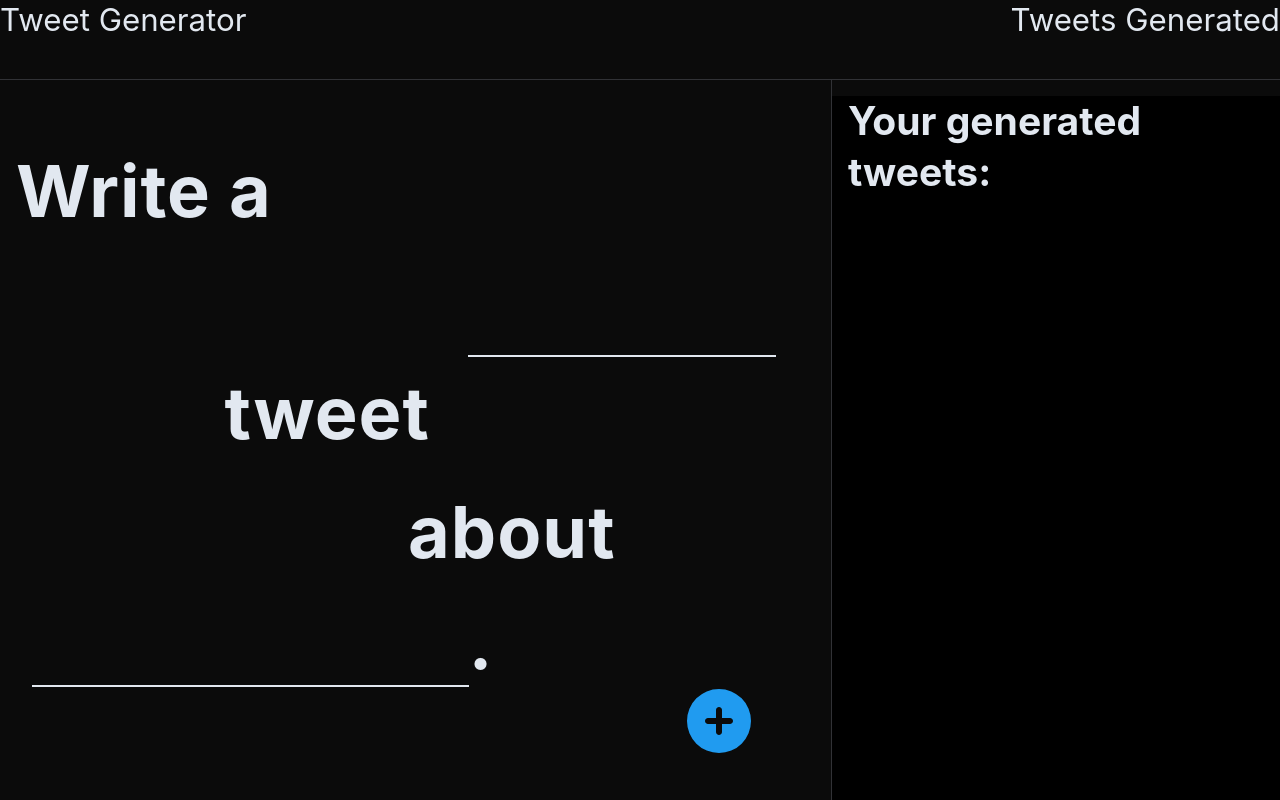
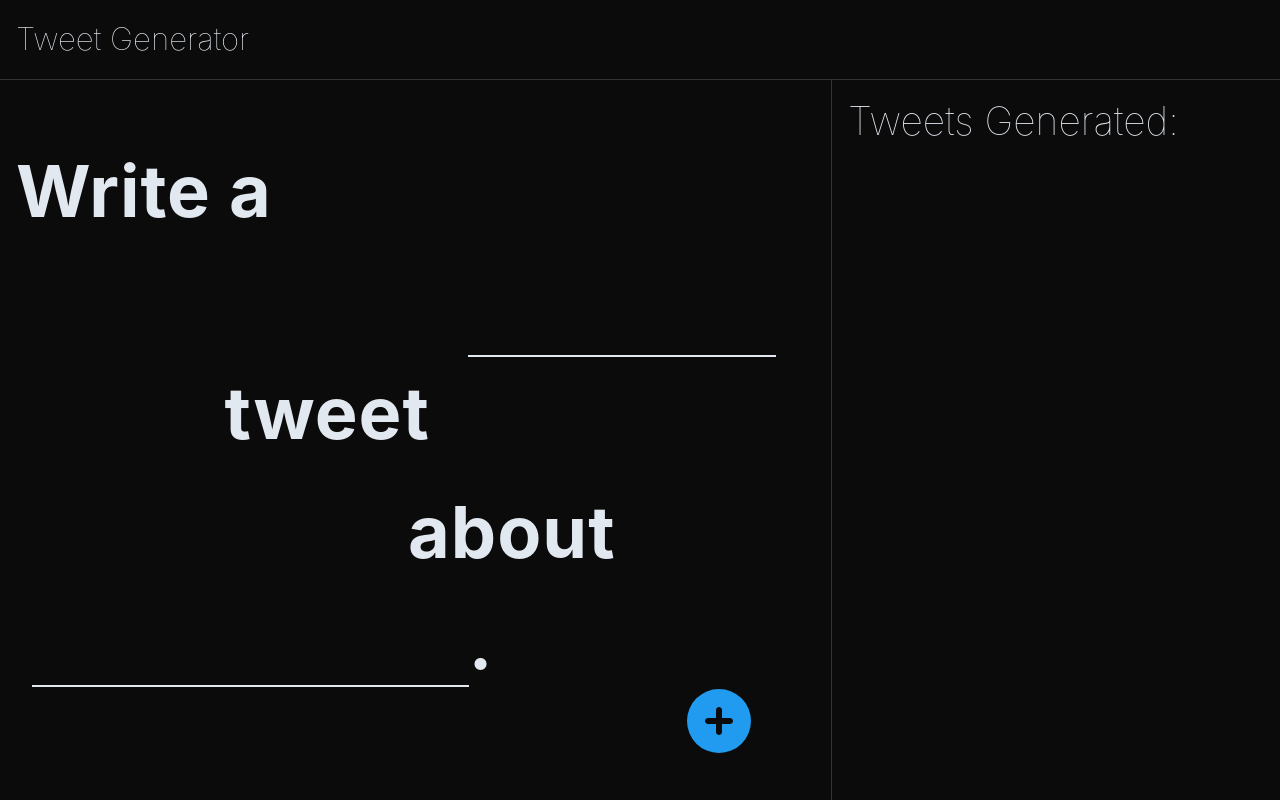
Before and after one commit to marcokwan10/tweet-generator, a React (Create React App) app: page / in a window 1280 px wide. Built offline with nearby package versions, Linux system fonts and the light colour scheme.

Commit message:
header style and move prompt to a component

```diff
--- a/src/App.css
+++ b/src/App.css
@@ -8,7 +8,6 @@
 html {
   font-size: 100%;
 }
-
 /*16px*/
 
 :root {
@@ -23,8 +22,6 @@ html {
   --grey800: #1e293b;
   --grey900: #0f172a;
 
-  --black: #222;
-  --white: #fff;
   --twitter-avatar: #677685;
   --twitter-avatar-bg: rgb(204, 214, 221);
   --twitter-blue: rgb(32, 155, 240);
@@ -71,11 +68,12 @@ h1 {
 
 h2 {
   font-size: 2.441rem;
-  font-weight: 700;
+  font-weight: 100;
 }
 
 h3 {
   font-size: 1.953rem;
+  font-weight: 100;
 }
 
 h4 {
@@ -99,8 +97,10 @@ Header
 .header-container {
   display: flex;
   justify-content: space-between;
+  align-items: center;
   height: 10vh;
   border-bottom: 1px solid var(--border-color);
+  padding: 1rem;
 }
 
 /*
@@ -204,11 +204,14 @@ tweet side
 
 .tweets-container {
   width: 35%;
-  margin-top: 1rem;
-  padding-left: 1rem;
-  padding-right: 1rem;
   overflow: scroll;
-  background-color: black;
+  background-color: var(--backgroundColor);
+}
+
+.tweets-container h2 {
+  padding: 1rem 1rem 0.5rem 1rem;
+  margin-bottom: 0.5rem;
+  /* border-bottom: 1px solid var(--border-color); */
 }
 
 /*
@@ -218,6 +221,8 @@ Tweet
 */
 
 .tweet-container {
+  margin-left: 1rem;
+  margin-right: 1rem;
   border: 1px solid var(--border-color);
   padding: 1rem;
   border-radius: 15px;
--- a/src/App.jsx
+++ b/src/App.jsx
@@ -4,6 +4,7 @@ import { FontAwesomeIcon } from "@fortawesome/react-fontawesome";
 import { faCirclePlus } from "@fortawesome/free-solid-svg-icons";
 
 import Header from "./components/Header";
+import Prompt from "./components/Prompt";
 import TweetsResult from "./components/TweetsResult";
 
 function App() {
@@ -42,19 +43,16 @@ function App() {
 		<div className="App">
 			<Header />
 			<div className="main-container">
-				<div className="prompt-container">
-					<h1 id="write-a">Write a</h1>
-					<input id="emotion" type="text" value={emotion} onChange={(e) => setEmotion(e.target.value)} />
-					<h1 id="tweet">tweet</h1>
-					<h1 id="about">about</h1>
-					<h1 id="person">
-						<input id="person-input" type="text" value={person} onChange={(e) => setPerson(e.target.value)} />.
-					</h1>
-					<FontAwesomeIcon onClick={submitHandler} size="4x" id="submit" icon={faCirclePlus} />
-				</div>
+				<Prompt
+					submitHandler={submitHandler}
+					emotion={emotion}
+					person={person}
+					setEmotion={(value) => setEmotion(value)}
+					setPerson={(value) => setPerson(value)}
+				/>
 
 				<div className="tweets-container">
-					<h2>Your generated tweets:</h2>
+					<h2>Tweets Generated:</h2>
 					{tweets.map((tweet) => (
 						<TweetsResult tweet={tweet} />
 					))}
--- a/src/components/Header.jsx
+++ b/src/components/Header.jsx
@@ -4,7 +4,6 @@ function Header() {
 	return (
 		<div className="header-container">
 			<h3>Tweet Generator</h3>
-			<h3>Tweets Generated</h3>
 		</div>
 	);
 }
--- /dev/null
+++ b/src/components/Prompt.jsx
@@ -0,0 +1,20 @@
+import React from "react";
+import { FontAwesomeIcon } from "@fortawesome/react-fontawesome";
+import { faCirclePlus } from "@fortawesome/free-solid-svg-icons";
+
+function Prompt({ submitHandler, emotion, person, setEmotion, setPerson }) {
+	return (
+		<div className="prompt-container">
+			<h1 id="write-a">Write a</h1>
+			<input id="emotion" type="text" value={emotion} onChange={(e) => setEmotion(e.target.value)} />
+			<h1 id="tweet">tweet</h1>
+			<h1 id="about">about</h1>
+			<h1 id="person">
+				<input id="person-input" type="text" value={person} onChange={(e) => setPerson(e.target.value)} />.
+			</h1>
+			<FontAwesomeIcon onClick={submitHandler} size="4x" id="submit" icon={faCirclePlus} />
+		</div>
+	);
+}
+
+export default Prompt;
```
